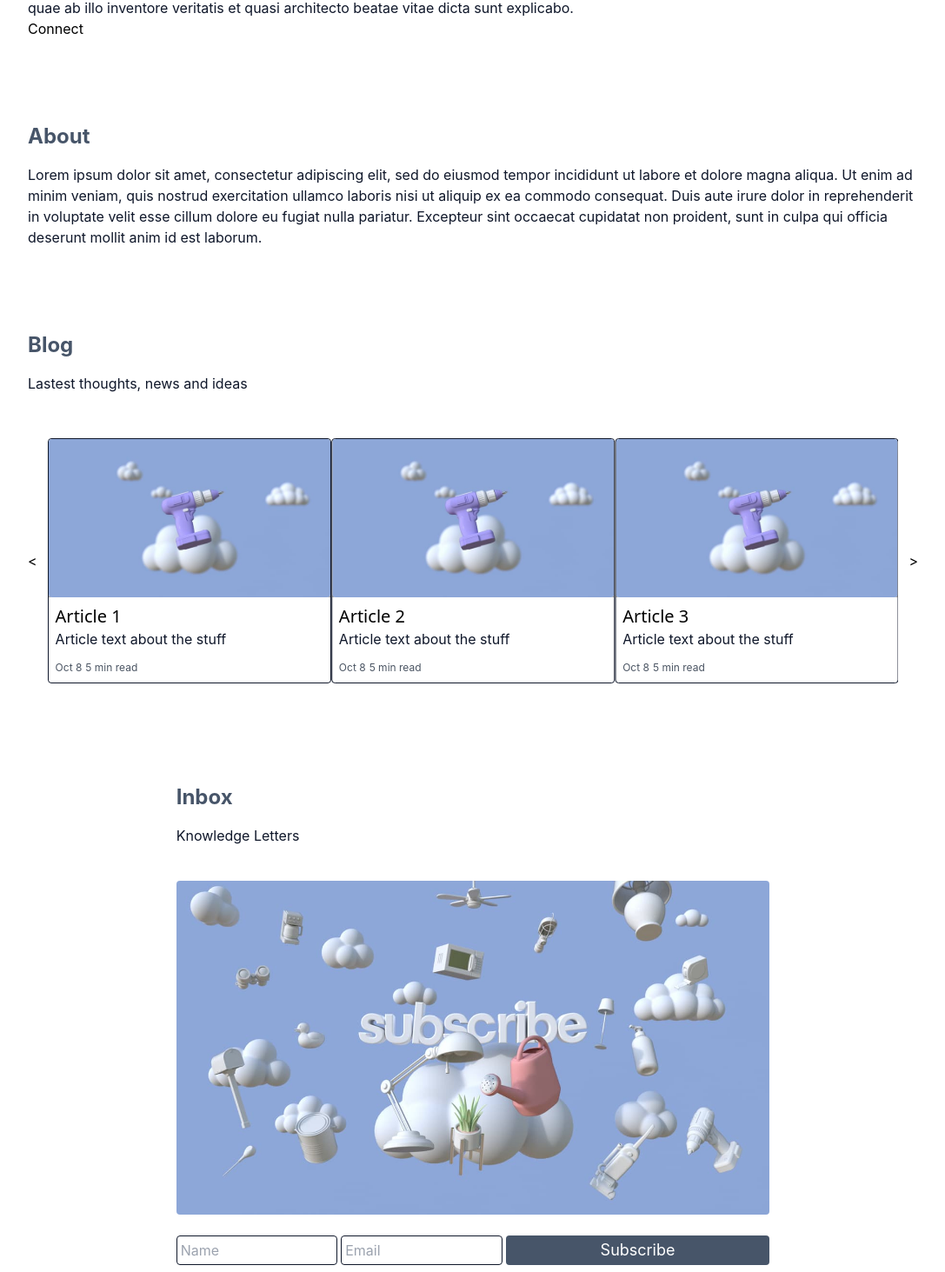
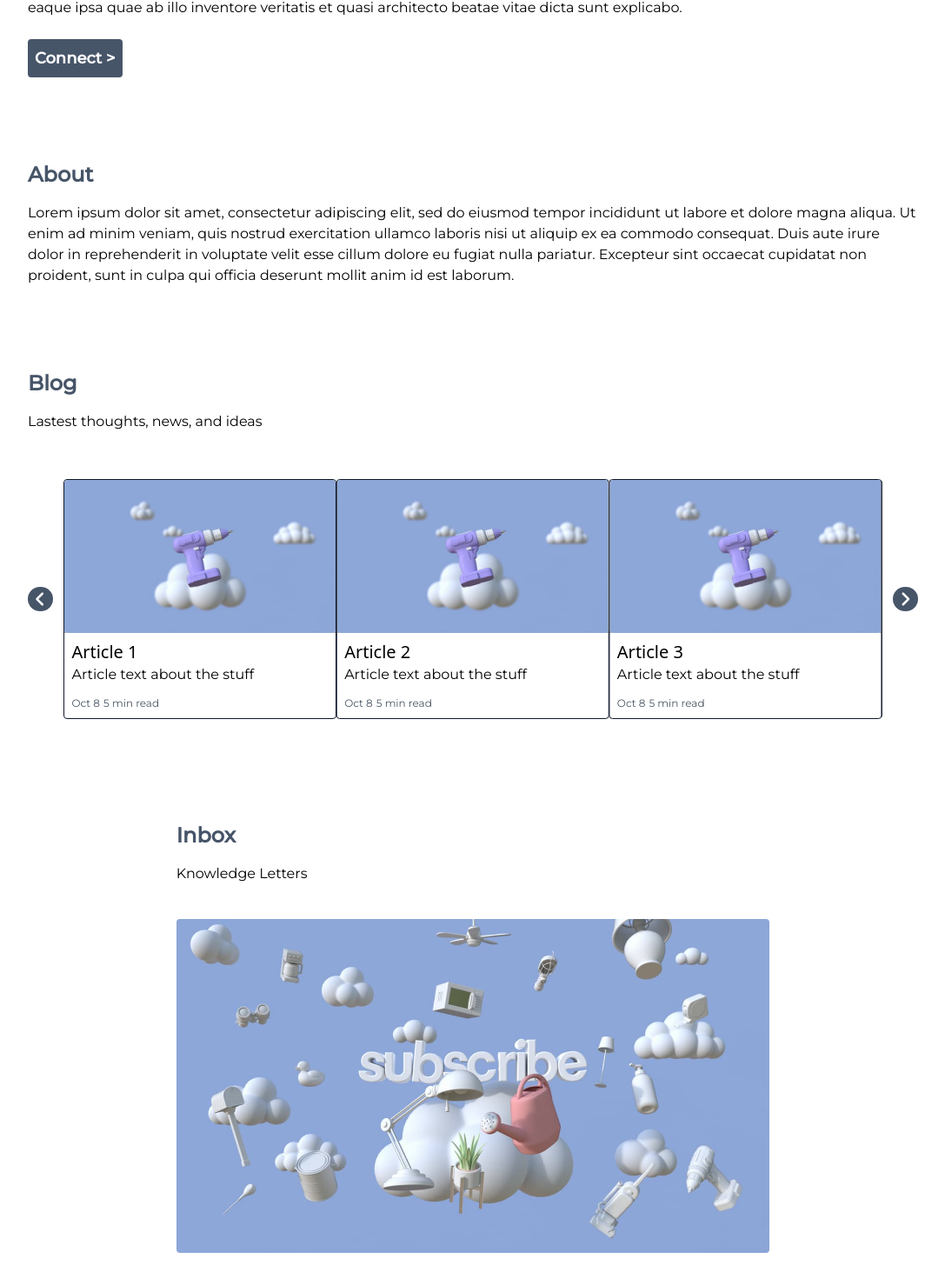
Before and after one commit to Bgallag5/acme, a Next.js app: page /home in a window 1280 px wide. Shown: the part 491-1954 px from the top of the page at 87% size, without its empty margins (96-1183 px from the left). Built offline with nearby package versions, Linux system fonts and the light colour scheme; a web font is replaced by a local one.

Commit message:
dark mode

```diff
--- a/components/CTA.js
+++ b/components/CTA.js
@@ -3,7 +3,7 @@ import Image from 'next/image';
 
 export default function CTA() {
   return (
-    <div className='h-auto w-2/3 m-auto flex flex-col text-left '>
+    <div id='CTA' className='section h-auto w-2/3 m-auto flex flex-col text-left '>
         <h2 className='text-header'>Inbox</h2>
         <p className='text-regular'>Knowledge Letters</p>
         <div className=' flex h-auto bg-cover mt-10'>
@@ -12,7 +12,7 @@ export default function CTA() {
         <form className='flex flex-row justify-between gap-1 py-6'>
             <input className='cta__input' placeholder='Name' />
             <input className='cta__input'  placeholder='Email' />
-            <button className='btn  btn-dark'>Subscribe</button>
+            <button className='btn  btn-subscribe'>Subscribe</button>
         </form>
     </div>
   )
--- a/components/Intro.js
+++ b/components/Intro.js
@@ -6,7 +6,7 @@ export default function Intro() {
         <h1 className='text-header'>Introduction</h1>
         <div>
             <p className='intro__paragraph text-regular'>Sed ut perspiciatis unde omnis iste natus error sit voluptatem accusantium doloremque laudantium, totam rem aperiam, eaque ipsa quae ab illo inventore veritatis et quasi architecto beatae vitae dicta sunt explicabo.</p>
-            <a className='text-bold' href='#'>Connect</a>
+          <button  className='btn btn-connect'><a href='#CTA'>Connect {">"}</a></button>
         </div>
     </div>
   )
--- a/components/RecentArticles/RecentArticles.js
+++ b/components/RecentArticles/RecentArticles.js
@@ -1,5 +1,7 @@
 import React, { useEffect, useRef } from "react";
 import Article from "./Article";
+import { FontAwesomeIcon } from "@fortawesome/react-fontawesome";
+import { faStar,faAngleRight, faAngleLeft } from "@fortawesome/free-solid-svg-icons";
 
 export default function RecentArticles() {
   const currentSlide = useRef(0);
@@ -43,10 +45,10 @@ export default function RecentArticles() {
     <section className="section flex-col text-left relative">
       <div className="flex flex-col text-left">
         <h1 className="text-header">Blog</h1>
-        <p className="text-regular">Lastest thoughts, news and ideas</p>
+        <p className="text-regular">Lastest thoughts, news, and ideas</p>
       </div>
       <div className="flex mt-8 w-full flex-row gap-3 justify-center text-left ">
-        <button onClick={() => handleSliderBtn("left")}>{"<"}</button>
+        <button className="slider__btn" onClick={() => handleSliderBtn("left")}><FontAwesomeIcon icon={faAngleLeft} /> </button>
         <div className="relative w-full h-80 flex overflow-x-hidden items-center flex-row gap-3">
           <Article title={"Article 1"} />
           <Article title={"Article 2"} />
@@ -55,7 +57,7 @@ export default function RecentArticles() {
           <Article title={"Article 5"} />
           <Article title={"Article 6"} />
         </div>
-        <button onClick={() => handleSliderBtn("right")}>{">"}</button>
+        <button className="slider__btn" onClick={() => handleSliderBtn("right")}> <FontAwesomeIcon icon={faAngleRight} /> </button>
       </div>
     </section>
   );
--- a/package.json
+++ b/package.json
@@ -9,6 +9,9 @@
     "lint": "next lint"
   },
   "dependencies": {
+    "@fortawesome/fontawesome-svg-core": "^6.1.1",
+    "@fortawesome/free-solid-svg-icons": "^6.1.1",
+    "@fortawesome/react-fontawesome": "^0.2.0",
     "next": "12.2.0",
     "react": "18.2.0",
     "react-dom": "18.2.0"
--- a/styles/base/typography.scss
+++ b/styles/base/_typography.scss
@@ -1,25 +1,32 @@
-@layer components{
+@layer base{
 
     //TEXT
     .text-header{
+        font-family: 'Montserrat';
         @apply text-2xl font-bold mb-4 text-slate-600 dark:text-slate-100 ;
     }
     .text-regular{
-        @apply text-base text-slate-900 dark:text-white;
+        font-family: 'Montserrat';
+        @apply text-base text-black dark:text-white;
     }
     .text-light{
+        font-family: 'Montserrat';
         @apply text-gray-600 text-lg font-light;
     }
     .text-tiny{
+        font-family: 'Montserrat';
         @apply text-[12px] text-gray-600;
     }
     .text-footer{
+        font-family: 'Montserrat';
         @apply font-bold text-black text-base dark:text-white;
     }
     .blog-title{
+        font-family: 'Montserrat';
         @apply text-xl font-sans font-extralight;
     }
     .blog-text{
-        @apply text-base text-slate-900;
+        font-family: 'Montserrat';
+        @apply text-base text-black;
     }
 }
--- a/styles/base/utilities.scss
+++ b/styles/base/_utilities.scss
@@ -10,6 +10,7 @@
     flex-direction: column;
     margin-top: 6rem;
     margin-bottom: 6rem;
+    // font-family: 'Montserrat';
 }
 
 .hidden{
@@ -28,8 +29,8 @@
         @apply px-32 ;
     }
 
-
     .cta__input{
+        font-family: 'Montserrat';
         @apply border-slate-900 text-base text-black border-solid border-[1px] w-2/5 outline-none p-1 rounded focus:shadow-sm focus:shadow-black;
     }
 }
--- a/styles/components/_button.scss
+++ b/styles/components/_button.scss
@@ -3,9 +3,18 @@
 
 @layer base{
     .btn{
-        @apply text-white text-lg hover:shadow-md rounded hover:shadow-black active:translate-y-[1px];
+        font-family: 'Montserrat';
+        @apply text-white dark:text-slate-700 flex flex-col items-center justify-center bg-slate-600 dark:bg-slate-300 text-lg p-1 hover:shadow-md rounded hover:shadow-black dark:hover:shadow-none active:translate-y-[1px];
     }
-    .btn-dark{
-    @apply bg-slate-600 w-2/3 ;
+    .btn-subscribe{
+    @apply w-2/3 font-bold;
+    }
+
+    .btn-connect{
+        @apply  p-2 mt-6 font-bold;
+    }
+
+    .slider__btn{
+        @apply text-xl text-white dark:text-slate-700 h-full w-8 m-auto rounded-full bg-slate-600 dark:bg-slate-300;
     }
 }
--- a/styles/style.css
+++ b/styles/style.css
@@ -27,6 +27,7 @@
     @apply px-32;
   }
   .cta__input {
+    font-family: "Montserrat";
     @apply border-slate-900 text-base text-black border-solid border-[1px] w-2/5 outline-none p-1 rounded focus:shadow-sm focus:shadow-black;
   }
 }
@@ -67,33 +68,47 @@ a {
 
 @layer base {
   .btn {
-    @apply text-white text-lg hover:shadow-md rounded hover:shadow-black active:translate-y-[1px];
+    font-family: "Montserrat";
+    @apply text-white dark:text-slate-700 flex flex-col items-center justify-center bg-slate-600 dark:bg-slate-300 text-lg p-1 hover:shadow-md rounded hover:shadow-black dark:hover:shadow-none active:translate-y-[1px];
   }
-  .btn-dark {
-    @apply bg-slate-600 w-2/3;
+  .btn-subscribe {
+    @apply w-2/3 font-bold;
+  }
+  .btn-connect {
+    @apply p-2 mt-6 font-bold;
+  }
+  .slider__btn {
+    @apply text-xl text-white dark:text-slate-700 h-full w-8 m-auto rounded-full bg-slate-600 dark:bg-slate-300;
   }
 }
-@layer components {
+@layer base {
   .text-header {
+    font-family: "Montserrat";
     @apply text-2xl font-bold mb-4 text-slate-600 dark:text-slate-100;
   }
   .text-regular {
-    @apply text-base text-slate-900 dark:text-white;
+    font-family: "Montserrat";
+    @apply text-base text-black dark:text-white;
   }
   .text-light {
+    font-family: "Montserrat";
     @apply text-gray-600 text-lg font-light;
   }
   .text-tiny {
+    font-family: "Montserrat";
     @apply text-[12px] text-gray-600;
   }
   .text-footer {
+    font-family: "Montserrat";
     @apply font-bold text-black text-base dark:text-white;
   }
   .blog-title {
+    font-family: "Montserrat";
     @apply text-xl font-sans font-extralight;
   }
   .blog-text {
-    @apply text-base text-slate-900;
+    font-family: "Montserrat";
+    @apply text-base text-black;
   }
 }
 
```
Also changed, not shown: styles/pages/_home.scss (added), styles/pages/home.scss (deleted), 2 other files (tests, documents, lock files or other folders).
